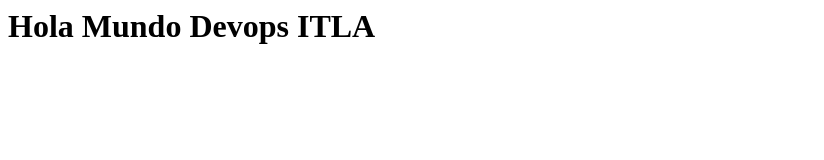
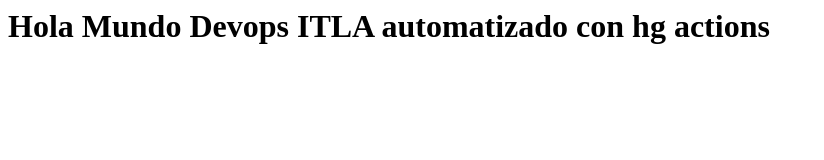
Before and after one commit to FRANC-23/DEMO-1ERPARCIAL, a website: page src/index.html in a window 1280 px wide. Shown: the whole page, without its empty margins (0-824 px from the left). Drawn offline with Linux system fonts and the light colour scheme.

Commit message:
FIX PAGINA

```diff
--- a/src/index.html
+++ b/src/index.html
@@ -1 +1 @@
-<h1>Hola Mundo Devops ITLA</h1>
+<h1>Hola Mundo Devops ITLA automatizado con hg actions</h1>
```
